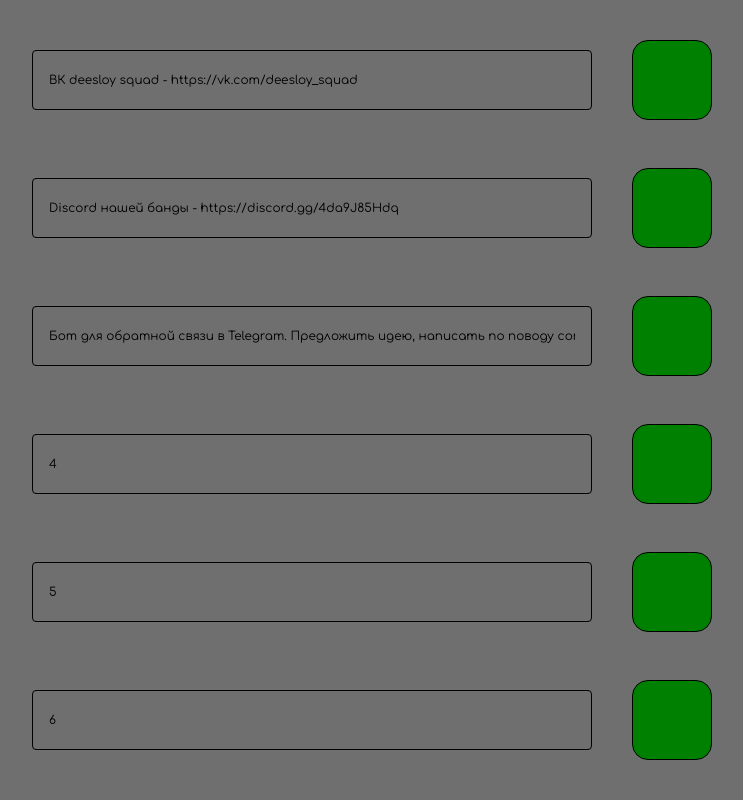
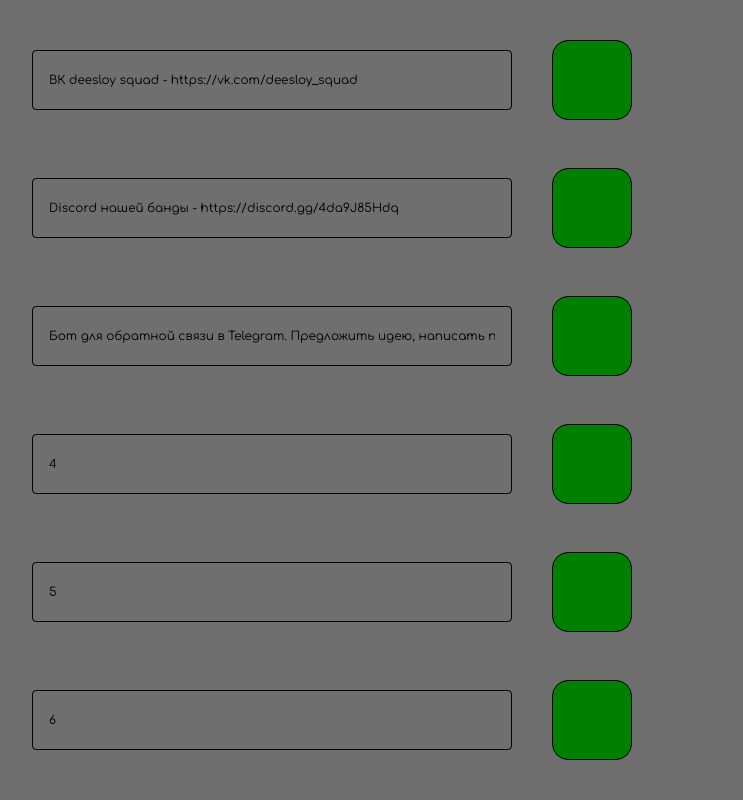
Before and after one commit to S3N1OR/pin, a plain HTML site: page index.html in a window 1280 px wide. Shown: the top 800 px of the page, without its empty margins (8-751 px from the left). Drawn offline with Linux system fonts and the light colour scheme.

Commit message:
Update main.css

```diff
--- a/main.css
+++ b/main.css
@@ -20,7 +20,7 @@ body{
 }
 .input{
     border: 0.1vmin solid #000;
-    width: 70vmin;
+    width: 60vmin;
     height: 7.5vmin;
     border-radius: 0.5vmin;
     padding: 2vmin;
```
